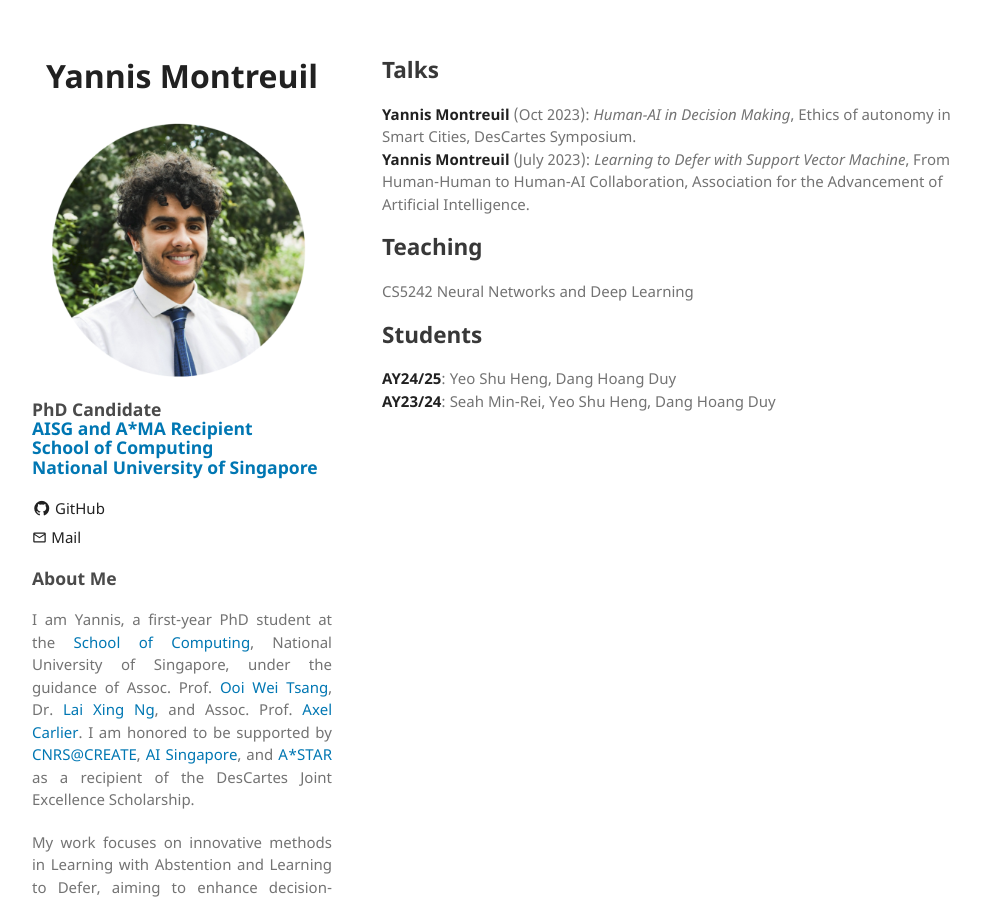
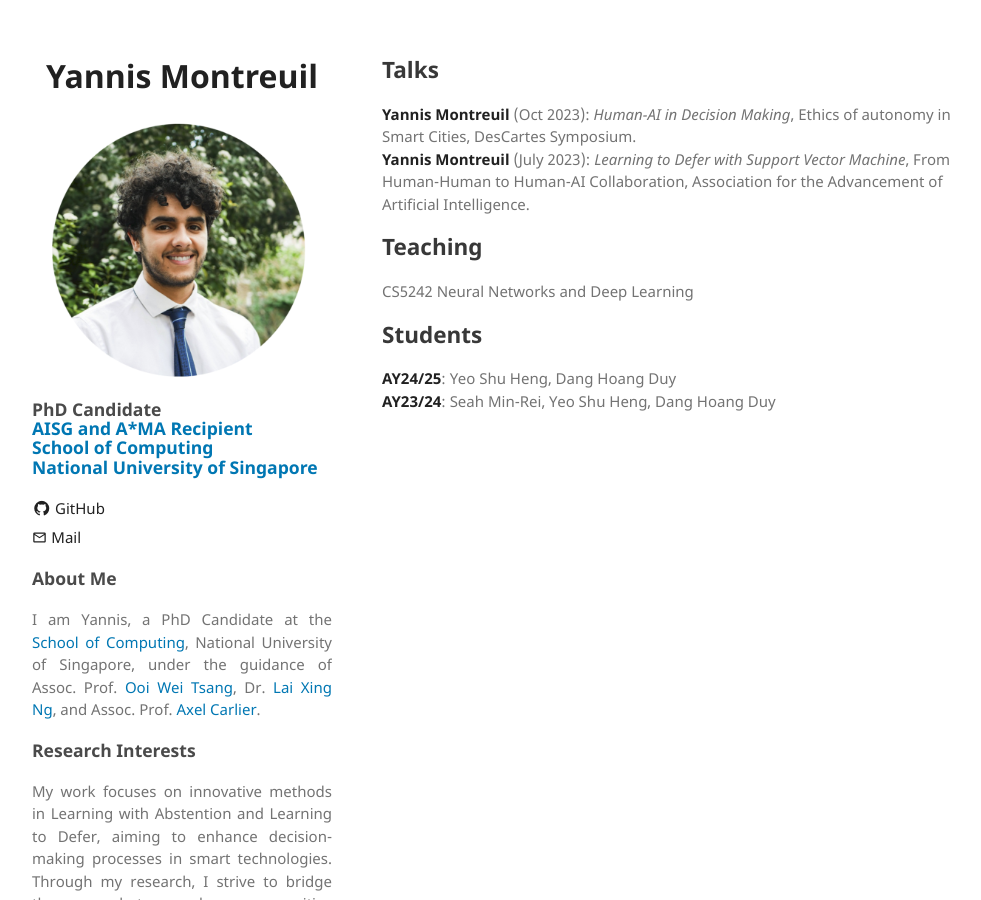
Before and after one commit to yannismontreuil/yannismontreuil.github.io, a Jekyll site: the page built from index.md, in a window 1280 px wide. Shown: the whole page, without its empty margins (128-1109 px from the left). Built offline with Jekyll 4.4.1, drawn with Linux system fonts in a browser that asks for light colours.

Commit message:
Update _config.yml

```diff
--- a/_config.yml
+++ b/_config.yml
@@ -4,11 +4,12 @@ description_phd: <p>PhD Candidate<br><a href="https://aisingapore.org/research/p
 description_state: |
   <h3>About Me</h3>
   <p align="justify">
-  I am Yannis, a first-year PhD student at the <a href="https://www.comp.nus.edu.sg">School of Computing</a>,
+  I am Yannis, a  PhD Candidate at the <a href="https://www.comp.nus.edu.sg">School of Computing</a>,
   National University of Singapore, under the guidance of Assoc. Prof. <a href="https://www.comp.nus.edu.sg/~ooiwt/">Ooi Wei Tsang</a>,
   Dr. <a href="https://ipal.cnrs.fr/lai-xing-ng/">Lai Xing Ng</a>, and Assoc. Prof. <a href="https://ipal.cnrs.fr/axel-carlier-personal-page/">Axel
-  Carlier</a>. I am honored to be supported by <a href="https://www.cnrsatcreate.cnrs.fr/">CNRS@CREATE</a>, <a href="https://aisingapore.org/">AI Singapore</a>,
-  and <a href="https://www.a-star.edu.sg/">A*STAR</a> as a recipient of the DesCartes Joint Excellence Scholarship.  </p>
+  Carlier</a>.  </p>
+
+  <h3>Research Interests</h3>
   <p align="justify">
     My work focuses on innovative methods in Learning with Abstention and Learning to Defer, aiming to enhance decision-making processes in smart technologies. Through my research, I strive to bridge the gap between human cognitive capabilities and artificial intelligence, pushing the boundaries of what machines can learn and how they can support human endeavors in complex environments.
   </p>
```
